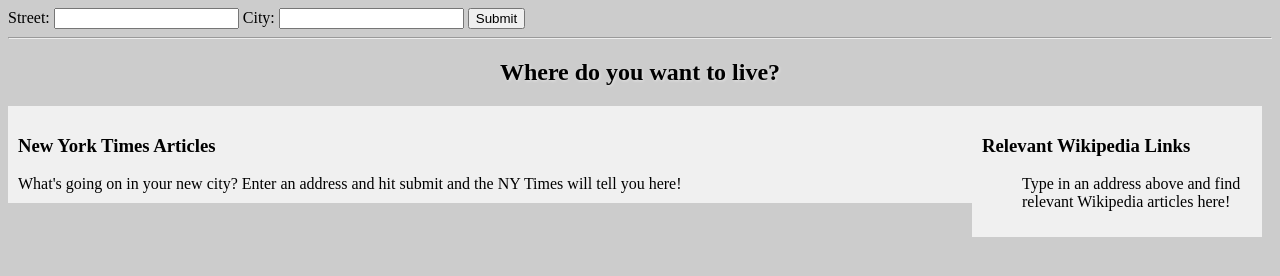
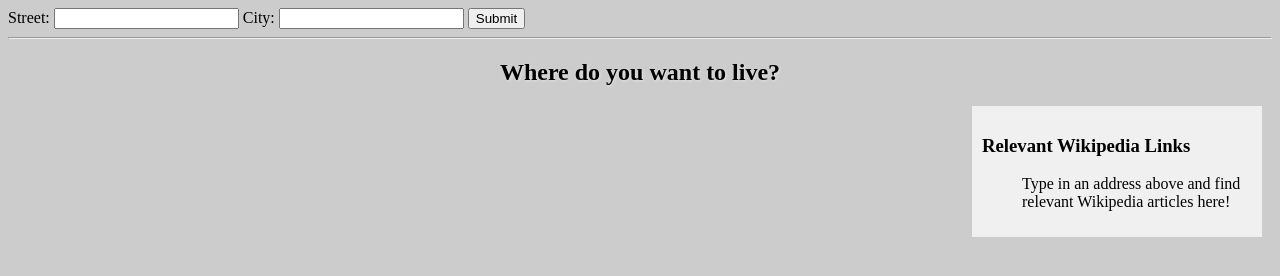
Before and after one commit to RonShalevich/moving, a plain HTML site: page index.html in a window 1280 px wide. Drawn offline with Linux system fonts and the light colour scheme.

Commit message:
final product

```diff
--- a/index.html
+++ b/index.html
@@ -24,10 +24,10 @@
     </div>
 
 
-    <div class="nytimes-container">
+    <!-- <div class="nytimes-container">
         <h3 id="nytimes-header">New York Times Articles</h3>
         <ul id="nytimes-articles" class="article-list">What's going on in your new city? Enter an address and hit submit and the NY Times will tell you here!</ul>
-    </div>
+    </div> -->
 
     <script src="js/libs/jquery.min.js"></script>
     <script src="js/script.js"></script>
--- a/js/script.js
+++ b/js/script.js
@@ -17,9 +17,11 @@
 
     $greeting.text('So, you want to live at ' + address + '?');
 
+    // google street view API
     var streetviewUrl = 'https://maps.googleapis.com/maps/api/streetview?size=600x400&location=' + address + '';
     $body.append ('<img class="bgimg" src="' + streetviewUrl +'">');
 
+    // NY Times API
     var nytimesURL = 'https://api.nytimes.com/svc/search/v2/articlesearch.json?q=' + cityStr + '&sort=newest&api-key=c03ba67ed60d436cb2575afd3629c04a'
     $.getJSON(nytimesURL, function(data){
       $nytHeaderElem.text('New York Times Articles About ' + cityStr);
@@ -32,6 +34,7 @@
       $nytHeaderElem.text('New York Times Articles Could Not Be Loaded')
     })
 
+    // Wikipedia API
     var wikiUrl = 'https://en.wikipedia.org/w/api.php?action=opensearch&search=' + cityStr + ' &format=json&callback=wikiCallback';
 
     var wikiRequestTimeout = setTimeout(function(){
```
